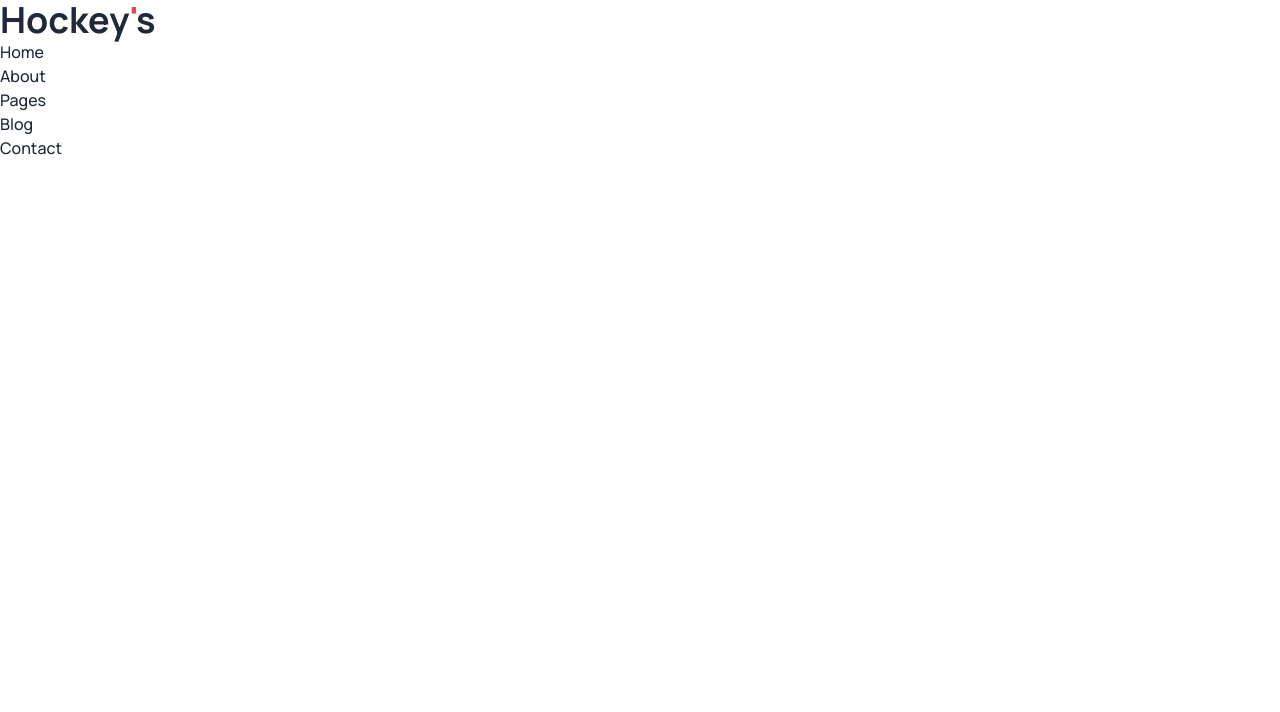
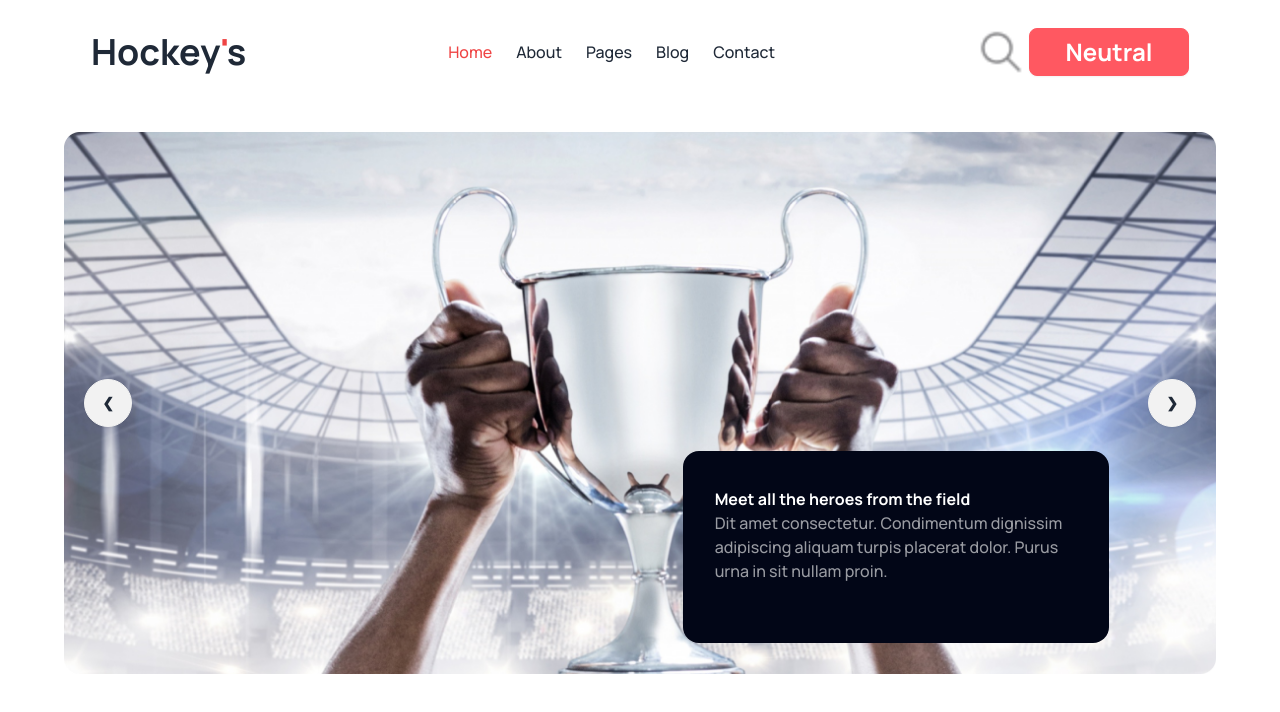
Before and after one commit to MdFuad92/Assignment-3, a plain HTML site: page index.html in a window 1280 px wide. Drawn offline with nearby package versions, Linux system fonts and the light colour scheme.

Commit message:
added responsive navbar and carousel section

```diff
--- a/index.html
+++ b/index.html
@@ -6,9 +6,14 @@
     <title>Assignmnet-3</title>
 <link href="https://cdn.jsdelivr.net/npm/daisyui@4.6.0/dist/full.min.css" rel="stylesheet" type="text/css" />
 <script src="https://cdn.tailwindcss.com"></script>
+<script type="module" src="https://unpkg.com/ionicons@7.1.0/dist/ionicons/ionicons.esm.js"></script>
+<script nomodule src="https://unpkg.com/ionicons@7.1.0/dist/ionicons/ionicons.js"></script>
+
 <link rel="preconnect" href="https://fonts.googleapis.com">
 <link rel="preconnect" href="https://fonts.gstatic.com" crossorigin>
 <link href="https://fonts.googleapis.com/css2?family=Manrope:wght@300;500;700&family=Poppins:wght@100&display=swap" rel="stylesheet">
+
+<link rel="stylesheet" href="./style/style.css">
 
 <style>
     .font-manrope{
@@ -20,19 +25,95 @@
 </head>
 <body>
 
-    <header >
-     <div >
-        <h1 class="font-manrope text-4xl font-extrabold">Hockey<span class="text-red-500">'</span>s</h1>
-    </div>
-     <div>
-        <ul class="font-manrope font-normal">
-            <li>Home</li>
-            <li>About</li>
-            <li>Pages</li>
-            <li>Blog</li>
-            <li>Contact</li>
-        </ul>
-     </div>
+    <header>
+
+         <!-- nav-section -->
+            <div class="flex justify-around items-center my-7 mx-auto mb-14 ">
+
+               <!-- responsive-navbar -->
+                <div class="flex items-center ">
+                    <button class="block lg:hidden py-3 px-4 mx-2 rounded focus:outline-none hover:bg-slate-200 group">
+                        <div class="w-5 h-1 bg-slate-600 mb-1"></div>
+                        <div class="w-5 h-1 bg-slate-600 mb-1"></div>
+                        <div class="w-5 h-1 bg-slate-600"></div>
+                        <div class="absolute top-0 -left-full h-screen w-8/12 bg-slate-900 border transform
+                        group-focus:left-0 group-focus:opacity-100 transition-all duration-300">
+                            <ul class="flex flex-col items-center w-full text-base cursor-pointer pt-10">
+                                <li class="hover:bg-red-400 py-4 px-6 w-full"><span class="text-white">Home</span></li>
+                                <li class="hover:bg-red-400 py-4 px-6 w-full"><span class="text-white">About</span></li>
+                                <li class="hover:bg-red-400 py-4 px-6 w-full"><span class="text-white">Pages</span></li>
+                                <li class="hover:bg-red-400 py-4 px-6 w-full"><span class="text-white">Blog</span></li>
+                                <li class="hover:bg-red-400 py-4 px-6 w-full"><span class="text-white">Contact</span></li>
+
+                            </ul>
+
+                        </div  >
+                    </button>
+
+                    <h1 class="font-manrope lg:text-4xl text-2xl font-extrabold  ">Hockey<span class="text-red-500">'</span>s</h1>
+                </div>
+                 <div class="lg:static absolute bg-white lg:min-h-fit min-h-[60vh] left-0 top-[-100%] w-full lg:w-auto flex lg:justify-c items-center px-5">
+                    <ul class="flex md:flex-row items-center gap-7 flex-col lg:gap-6 font-manrope font-normal">
+
+
+                            <li><span class="text-red-500"><a class="hover:text-gray-200" href="">Home</a></span></li>
+                            <li><a class="hover:text-red-500" href="">About</a></li>
+                            <li><a class="hover:text-red-500" href="">Pages</a></li>
+                            <li><a class="hover:text-red-500" href="">Blog</a></li>
+                            <li><a class="hover:text-red-500" href="">Contact</a></li>
+
+
+
+
+                    </ul>
+                 </div>
+
+                 <div class="flex gap-1">
+                    <img class="lg:w-12 w-9" src="./Images/Frame.png" alt="">
+
+                    <button class="btn btn-error font-manrope lg:font-bold font-normal text-white lg:text-2xl text-base lg:w-40 w-20">Neutral</button>
+
+
+                 </div>
+            </div>
+
+            <!-- carousel banner section -->
+            <div class="flex  justify-center items-center">
+                <div class="carousel lg:max-w-6xl   ">
+                    <div id="slide1" class="carousel-item relative w-full">
+                      <img src="./Images/1.png" class="w-full" />
+                      <div class="absolute flex justify-between transform -translate-y-1/2 left-5 right-5 top-1/2">
+                        <a href="#slide4" class="btn btn-circle">❮</a>
+                        <a href="#slide2" class="btn btn-circle">❯</a>
+                      </div>
+                    </div>
+                    <div id="slide2" class="carousel-item relative w-full">
+                      <img src="./Images/celebration.jpg" class="w-full" />
+                      <div class="absolute flex justify-between transform -translate-y-1/2 left-5 right-5 top-1/2">
+                        <a href="#slide1" class="btn btn-circle">❮</a>
+                        <a href="#slide3" class="btn btn-circle">❯</a>
+                      </div>
+                    </div>
+                    <div id="slide3" class="carousel-item relative w-full">
+                      <img src="./Images/hockey-players (1).jpg" class="w-full" />
+                      <div class="absolute flex justify-between transform -translate-y-1/2 left-5 right-5 top-1/2">
+                        <a href="#slide2" class="btn btn-circle">❮</a>
+                        <a href="#slide4" class="btn btn-circle">❯</a>
+                      </div>
+                    </div>
+
+                  </div>
+                  <div class="bg-slate-950 lg:w-4/12 lg:h-48 lg:absolute lg:rounded-2xl  lg:translate-x-64 lg:translate-y-36 absolute  translate-y-64 w-96 rounded-xl "  >
+                    <div class="py-9 px-8">
+                        <h4 class="text-white font-bold font-manrope text-left">Meet all the heroes from the field</h4>
+                        <p class="text-base font-manrope text-[#ffffff99] text-left ">Dit amet consectetur. Condimentum dignissim adipiscing aliquam turpis placerat dolor. Purus urna in sit nullam proin. </p>
+                    </div>
+
+                  </div>
+            </div>
+
+
+
 
     </header>
     <main>
```
Also changed, not shown: Images/celebration.jpg (added), Images/hockey-players (1).jpg (added), style/style.css (added).
